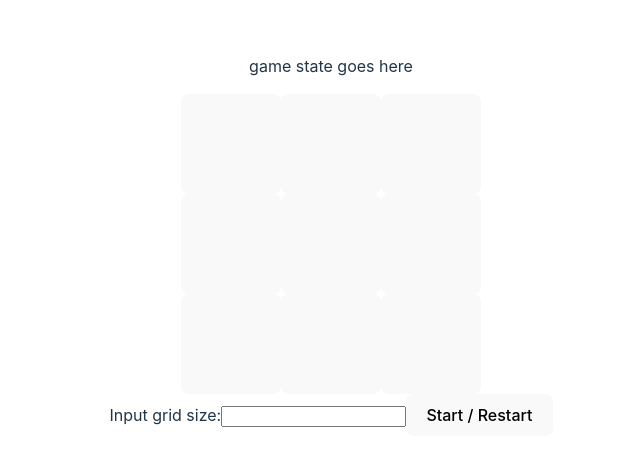
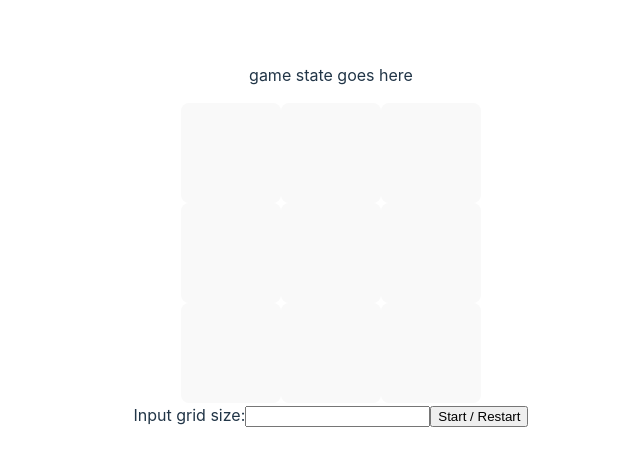
Before and after one commit to Samolote/tic-tac-toe-game, a React (Vite) app: page / in a window 1280 px wide. Shown: the part 163-628 px from the top of the page, without its empty margins (309-949 px from the left). Built offline with nearby package versions, Linux system fonts and the light colour scheme.

Commit message:
Style GameTile with styled-components

```diff
--- /dev/null
+++ b/src/components/GameTile/GameTile.style.tsx
@@ -0,0 +1,25 @@
+import styled from 'styled-components';
+
+export const Button = styled.button`
+  width: 100px;
+  height: 100px;
+  padding: 0.6em 1.2em;
+  border-radius: 0.5rem;
+  border: 1px solid transparent;
+  font-size: 1em;
+  font-weight: 500;
+  font-family: inherit;
+  background-color: #1a1a1a;
+  cursor: pointer;
+  transition: border-color 0.25s;
+  &:hover {
+    border-color: #646cff;
+  }
+  &:focus,
+  &:focus-visible {
+    outline: 0.25rem auto -webkit-focus-ring-color;
+  }
+  @media (prefers-color-scheme: light) {
+    background-color: #f9f9f9;
+  }
+`;
--- a/src/components/GameTile/GameTile.tsx
+++ b/src/components/GameTile/GameTile.tsx
@@ -1,3 +1,5 @@
+import { Button } from './GameTile.style';
+
 type Player = 'x' | 'o';
 
 type Props = {
@@ -5,7 +7,7 @@ type Props = {
 };
 
 const GameTile = ({ value }: Props) => {
-  return <button style={{ height: '100px' }}>{value}</button>;
+  return <Button>{value}</Button>;
 };
 
 export default GameTile;
--- a/src/index.css
+++ b/src/index.css
@@ -44,25 +44,6 @@ h1 {
   line-height: 1.1;
 }
 
-button {
-  border-radius: 8px;
-  border: 1px solid transparent;
-  padding: 0.6em 1.2em;
-  font-size: 1em;
-  font-weight: 500;
-  font-family: inherit;
-  background-color: #1a1a1a;
-  cursor: pointer;
-  transition: border-color 0.25s;
-}
-button:hover {
-  border-color: #646cff;
-}
-button:focus,
-button:focus-visible {
-  outline: 4px auto -webkit-focus-ring-color;
-}
-
 @media (prefers-color-scheme: light) {
   :root {
     color: #213547;
@@ -71,7 +52,4 @@ button:focus-visible {
   a:hover {
     color: #747bff;
   }
-  button {
-    background-color: #f9f9f9;
-  }
 }
```
